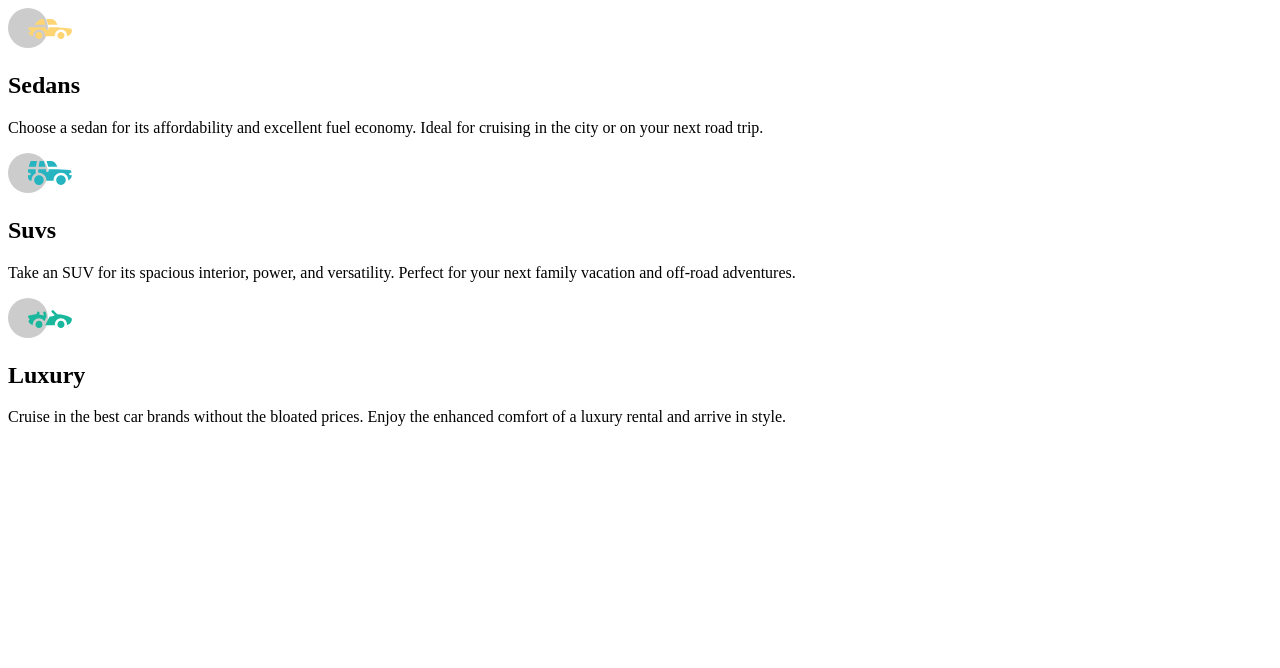
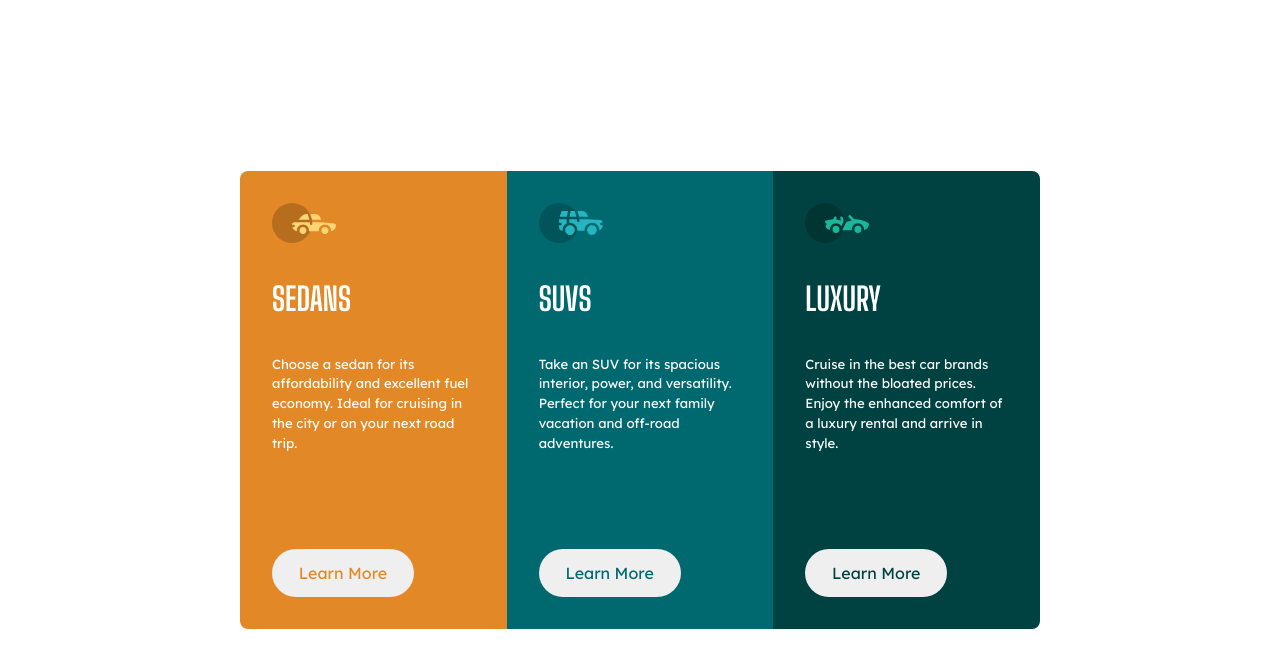
Before and after one commit to FearlessOne07/3-column-preview-card-component-main, a plain HTML site: page index.html in a window 1280 px wide. Drawn offline with Linux system fonts and the light colour scheme.

Commit message:
Ceded The CSS

```diff
--- a/index.html
+++ b/index.html
@@ -9,6 +9,7 @@
   <link rel="icon" type="image/png" sizes="32x32" href="./images/favicon-32x32.png">
 
   <title>Frontend Mentor | 3-column preview card component</title>
+  <link rel="stylesheet" href="style.css">
 </head>
 
 <body>
@@ -18,37 +19,43 @@
     <section class="card">
 
 
-      <article class="sedans orange-bg">
+      <article class=" column sedans orange-bg">
         <picture>
           <img src="images/icon-sedans.svg" alt="">
         </picture>
-        <h2>Sedans</h2>
+        <h2 class="alt-font">Sedans</h2>
         <p> Choose a sedan for its affordability and excellent fuel economy. Ideal for cruising in the city
           or on your next road trip.
         </p>
+        <button class="btn_orange">Learn More</button>
       </article>
 
 
-      <article class="suvs cyan-bg">
+      <article class=" column suvs cyan-bg">
         <picture>
           <img src="images/icon-suvs.svg" alt="">
         </picture>
 
-        <h2>Suvs</h2>
+        <h2 class="alt-font">Suvs</h2>
 
         <p> Take an SUV for its spacious interior, power, and versatility. Perfect for your next family vacation
-          and off-road adventures.</p>
+          and off-road adventures.
+        </p>
+        <button class="btn_cyan">Learn More</button>
       </article>
 
 
-      <article class="luxury green-blue-bg">
+      <article class="column luxury green-blue-bg">
         <picture>
           <img src="images/icon-luxury.svg" alt="">
         </picture>
 
-        <h2> Luxury</h2>
+        <h2 class="alt-font"> Luxury</h2>
         <p> Cruise in the best car brands without the bloated prices. Enjoy the enhanced comfort of a luxury
-          rental and arrive in style.</p>
+          rental and arrive in style.
+        </p>
+
+        <button class="btn_green-blue">Learn More</button>
       </article>
 
     </section>
--- /dev/null
+++ b/style.css
@@ -0,0 +1,187 @@
+@import url('https://fonts.googleapis.com/css2?family=Big+Shoulders+Display:wght@700&family=Lexend+Deca&display=swap');
+
+
+/* RESET */
+
+
+/*  1. Use a more-intuitive box-sizing model. */
+
+
+*,
+*::before,
+*::after {
+    box-sizing: border-box;
+    margin: 0;
+}
+
+/*
+    2. Remove default margin
+  */
+* {
+    margin: 0;
+}
+
+/*
+    Typographic tweaks!
+    3. Add accessible line-height
+    4. Improve text rendering
+   */
+
+
+body {
+    line-height: 1.5;
+    -webkit-font-smoothing: antialiased;
+    font-family: 'Lexend Deca', sans-serif;
+    font-weight: 400;
+    color: white;
+}
+
+/*
+    5. Improve media defaults
+  */
+
+img,
+picture,
+video,
+canvas,
+svg {
+    display: block;
+    max-width: 100%;
+}
+
+/*
+    6. Remove built-in form typography styles
+  */
+input,
+button,
+textarea,
+select {
+    font: inherit;
+}
+
+/*
+    7. Avoid text overflows
+  */
+p,
+h1,
+h2,
+h3,
+h4,
+h5,
+h6 {
+    overflow-wrap: break-word;
+}
+
+/* General Styles */
+
+body {
+    width: 100%;
+    min-height: 100vh;
+}
+
+main {
+    width: 100%;
+    min-height: 100vh;
+    display: grid;
+    place-content: center;
+    padding: 1rem;
+}
+
+.card {
+    border-radius: .5rem;
+    overflow: hidden;
+}
+
+button {
+    outline: none;
+    border: none;
+    width: 50%;
+    height: 3rem;
+    border-radius: 2rem;
+    transition: background-color .4s;
+}
+
+.btn_orange {
+    color: hsl(31, 77%, 52%);
+}
+
+.btn_cyan {
+    color: hsl(184, 100%, 22%);
+}
+
+.btn_green-blue {
+    color: hsl(179, 100%, 13%);
+}
+
+.btn_orange:hover,
+.btn_orange:focus {
+    background-color: hsl(31, 77%, 52%);
+    color: white;
+    border: 2px solid white;
+    cursor: pointer;
+}
+
+.btn_cyan:hover,
+.btn_cyan:focus {
+    background-color: hsl(184, 100%, 22%);
+    color: white;
+    border: 2px solid white;
+    cursor: pointer;
+}
+
+.btn_green-blue:hover,
+.btn_green-blue:focus {
+    background-color: hsl(179, 100%, 13%);
+    color: white;
+    border: 2px solid white;
+    cursor: pointer;
+}
+
+.alt-font {
+    font-family: 'Big Shoulders Display', cursive;
+    text-transform: uppercase;
+    font-weight: 700;
+    font-size: 2rem;
+}
+
+p {
+    font-size: .825rem;
+}
+
+.orange-bg {
+    background-color: hsl(31, 77%, 52%);
+}
+
+.cyan-bg {
+    background-color: hsl(184, 100%, 22%);
+}
+
+.green-blue-bg {
+    background-color: hsl(179, 100%, 13%);
+}
+
+
+/* Layout */
+
+.column {
+    display: grid;
+    gap: 2rem;
+    padding: 2rem;
+}
+
+
+/* Media Queries */
+
+@media screen and (min-width:40rem) {
+    .card {
+        display: grid;
+        grid-template-columns: repeat(3, 1fr);
+
+        max-width: 800px;
+    }
+
+    button {
+        margin-top: 4rem;
+        width: 70%;
+    }
+}
```
Also changed, not shown: design/active-states.jpg (deleted), design/desktop-design.jpg (deleted), design/desktop-preview.jpg (deleted), design/mobile-design.jpg (deleted), 3 other files.
